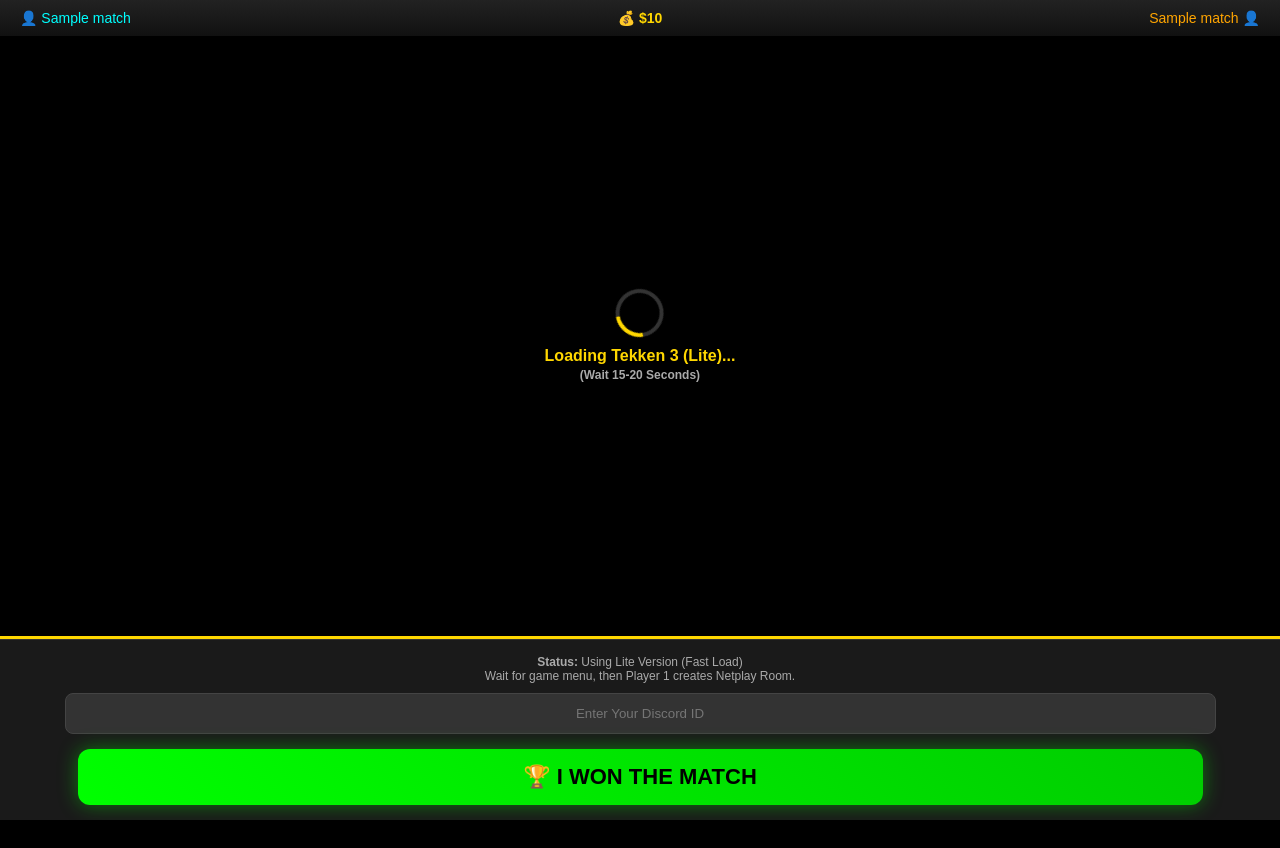
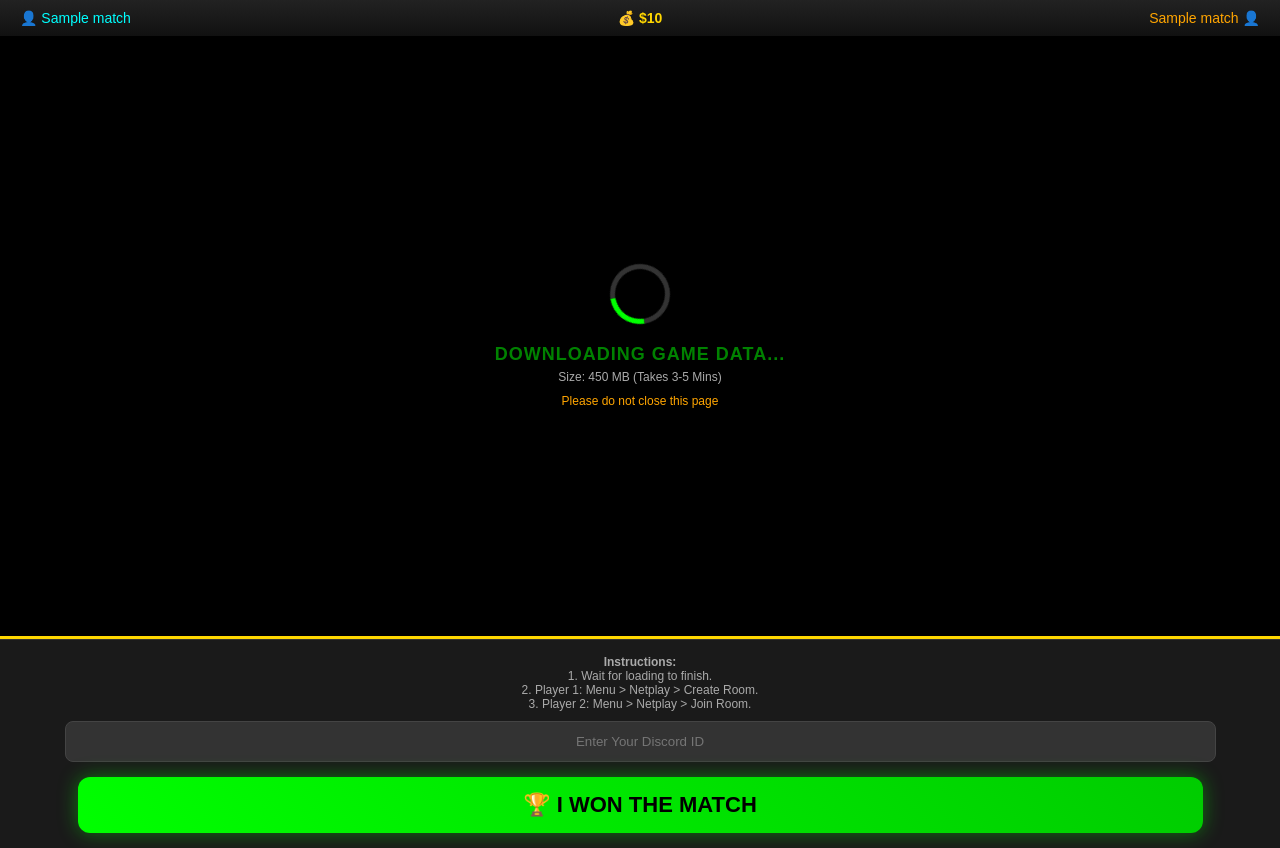
Before and after one commit to playpasscanada-ctrl/Testingbot, a Flask app: template templates/tekken_web.html in a window 1280 px wide. Before the commit the page ends 820 px from the top, so only its background shows below. Run offline with Flask 3, Linux system fonts and the light colour scheme; the template is opened without the code that fills it: most values are stand-ins (such as "Sample title", 1, 10 or a date in 2020); some libraries are stand-ins or nearby versions.

Commit message:
Enhance loading screen and game container styles
Updated loading screen styles and messages for Tekken 3.

```diff
--- a/templates/tekken_web.html
+++ b/templates/tekken_web.html
@@ -7,28 +7,51 @@
     <style>
         body { background: #000; color: white; text-align: center; font-family: sans-serif; margin: 0; overflow-x: hidden; }
 
+        /* Game Container Wrapper */
+        #game-wrapper {
+            position: relative;
+            width: 100%;
+            height: 75vh;
+            border-bottom: 3px solid gold;
+            background: #000;
+        }
+
         #game-holder {
             width: 100%;
-            height: 75vh;
-            background: #000;
-            border-bottom: 3px solid gold;
-            position: relative;
+            height: 100%;
         }
 
-        /* Loading Animation */
-        #loader-msg {
-            position: absolute; top: 50%; left: 50%; transform: translate(-50%, -50%);
-            color: #ffd700; font-size: 16px; font-weight: bold;
-            z-index: 0;
+        /* 🔥 LOADING OVERLAY STYLE */
+        #custom-loader {
+            position: absolute;
+            top: 0; left: 0; width: 100%; height: 100%;
+            background: rgba(0, 0, 0, 0.9); /* Thoda transparent black */
+            display: flex;
+            flex-direction: column;
+            align-items: center;
+            justify-content: center;
+            z-index: 999; /* Game ke upar dikhega */
         }
 
-        /* Spinner CSS */
         .spinner {
-            border: 4px solid #333; border-top: 4px solid gold; border-radius: 50%;
-            width: 40px; height: 40px; animation: spin 1s linear infinite;
-            margin: 0 auto 10px auto;
+            border: 5px solid #333;
+            border-top: 5px solid #00ff00; /* Neon Green */
+            border-radius: 50%;
+            width: 50px; height: 50px;
+            animation: spin 1s linear infinite;
+            margin-bottom: 20px;
         }
+
         @keyframes spin { 0% { transform: rotate(0deg); } 100% { transform: rotate(360deg); } }
+
+        .loading-text {
+            color: #00ff00; font-size: 18px; font-weight: bold;
+            text-transform: uppercase; letter-spacing: 1px;
+            animation: pulse 1.5s infinite;
+        }
+        @keyframes pulse { 0% { opacity: 1; } 50% { opacity: 0.5; } 100% { opacity: 1; } }
+
+        .sub-text { color: #aaa; font-size: 12px; margin-top: 5px; }
 
         .header-bet {
             display: flex; justify-content: space-between; padding: 10px 20px;
@@ -53,12 +76,16 @@
         <span style="color:orange">{{ match.p2_name }} 👤</span>
     </div>
 
-    <div id="game-holder">
-        <div id="loader-msg">
+    <div id="game-wrapper">
+
+        <div id="custom-loader">
             <div class="spinner"></div>
-            Loading Tekken 3 (Lite)...<br>
-            <span style="font-size:12px; color:#aaa;">(Wait 15-20 Seconds)</span>
+            <div class="loading-text">Downloading Game Data...</div>
+            <div class="sub-text">Size: 450 MB (Takes 3-5 Mins)</div>
+            <div class="sub-text" style="color:orange; margin-top:10px;">Please do not close this page</div>
         </div>
+
+        <div id="game-holder"></div>
 
         <script>
             EJS_player = '#game-holder';
@@ -66,25 +93,29 @@
             EJS_gameName = "Tekken 3";
             EJS_biosUrl = 'https://archive.org/download/psx_bios_scph1001/scph1001.bin';
 
-            // 🔥 FAST LITE VERSION LINK (45 MB only)
-            // Ye turant chalega. Agar ye chal gaya, toh code sahi hai.
-            EJS_gameUrl = 'https://archive.org/download/Tekken3_201905/Tekken3_RIP.zip';
-
-            // Agar full version chahiye (Movies ke sath) toh neeche wala use karein (450MB):
-            // EJS_gameUrl = 'https://archive.org/download/Tekken3_201905/Tekken3.zip';
+            // ✅ ORIGINAL LINK
+            EJS_gameUrl = 'https://archive.org/download/Tekken3_201905/Tekken3.zip';
 
             EJS_pathtodata = 'https://cdn.emulatorjs.org/stable/data/';
             EJS_startOnLoaded = true;
             EJS_CONFIG = { mobileControls: true };
             EJS_netplayUrl = "wss://netplay.emulatorjs.org";
+
+            // 🔥 JADU: Jab Game Start Hoga, Loader Gayab Ho Jayega
+            EJS_onGameStart = function() {
+                document.getElementById('custom-loader').style.display = 'none';
+                console.log("Game Started! Loader Hidden.");
+            };
         </script>
         <script src="https://cdn.emulatorjs.org/stable/data/loader.js"></script>
     </div>
 
     <div class="controls-area">
         <div style="color:#aaa; font-size:12px; margin-bottom:10px;">
-            <b>Status:</b> Using Lite Version (Fast Load)<br>
-            Wait for game menu, then Player 1 creates Netplay Room.
+            <b>Instructions:</b><br>
+            1. Wait for loading to finish.<br>
+            2. Player 1: Menu > Netplay > Create Room.<br>
+            3. Player 2: Menu > Netplay > Join Room.<br>
         </div>
 
         <input type="text" id="uid" placeholder="Enter Your Discord ID" style="padding:12px; width:90%; border-radius:8px; border:1px solid #444; background:#333; color:white; text-align:center;">
```
